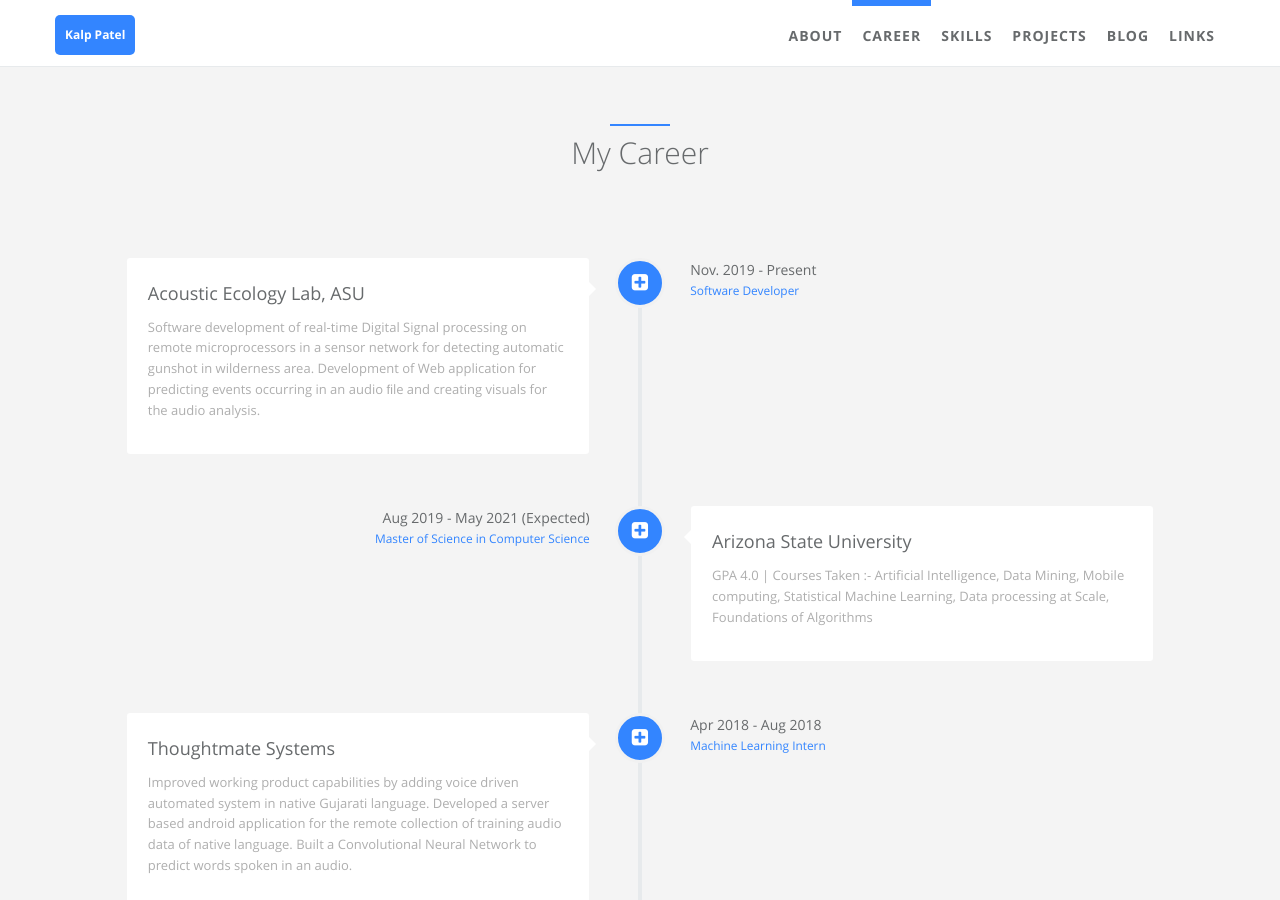
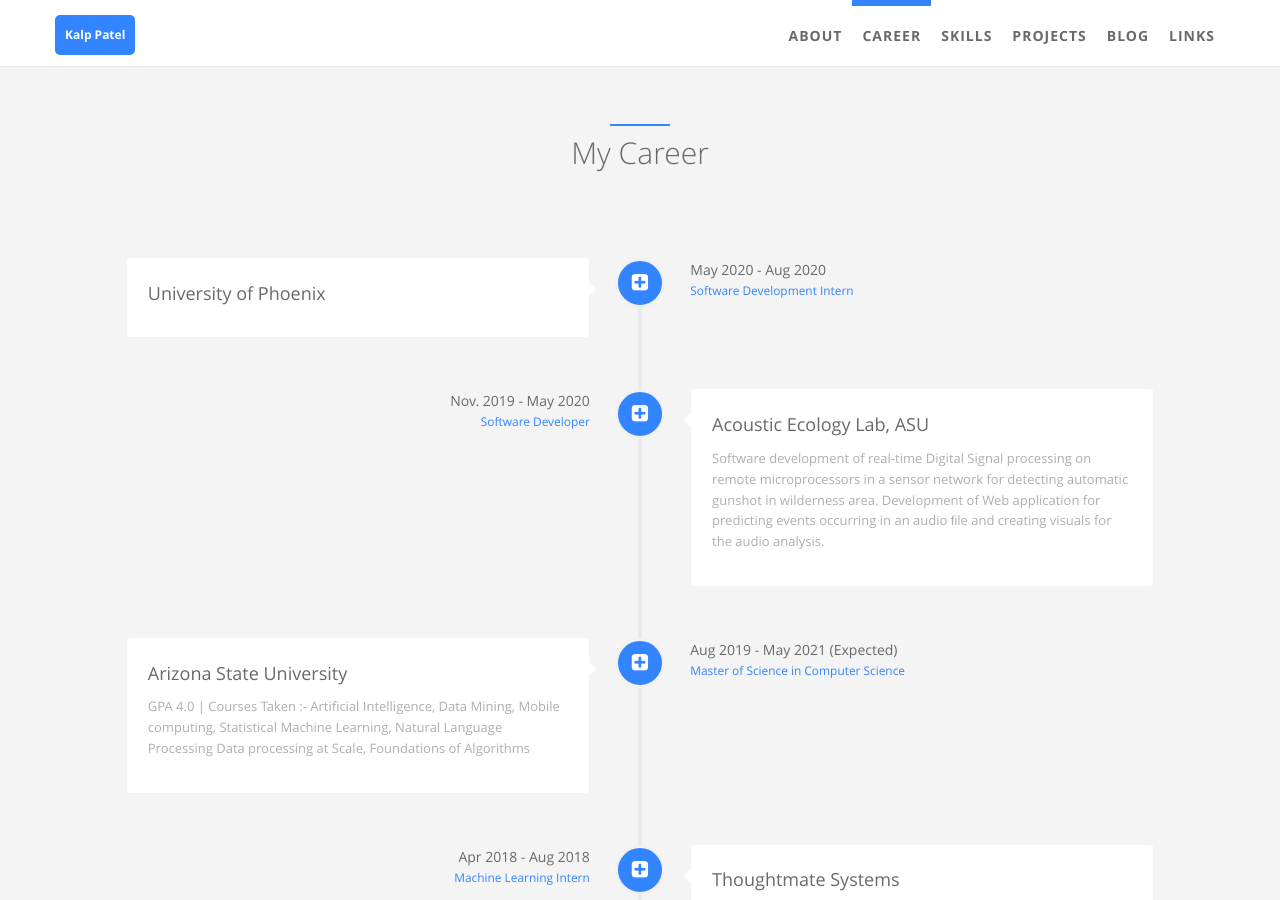
Before and after one commit to kalp121/kalp121.github.io, a Jekyll site: the page built from index.html, in a window 1280 px wide and 900 px high, scrolled down 818 px. Built offline with Jekyll 4.4.1, drawn with Linux system fonts in a browser that asks for light colours.

Commit message:
Update careers.yml

```diff
--- a/_data/index/careers.yml
+++ b/_data/index/careers.yml
@@ -1,5 +1,17 @@
 # careers section data
 # if you don't have language feature(language.yml is empty), ignore "i18n" items
+
+
+- name:
+    detail: University of Phoenix
+  desc:
+    detail:
+  date:
+    detail: May 2020 - Aug 2020
+  job:
+    detail: Software Development Intern
+  icon: fa-plus-square
+
 - name:
     detail: Acoustic Ecology Lab, ASU
   desc:
@@ -8,7 +20,7 @@
         gunshot in wilderness area.
         Development of Web application for predicting events occurring in an audio ﬁle and creating visuals for the audio analysis.
   date:
-    detail: Nov. 2019 - Present
+    detail: Nov. 2019 - May 2020
   job:
     detail: Software Developer
   icon: fa-plus-square
@@ -17,7 +29,7 @@
     detail: Arizona State University
   desc:
     detail: >
-        GPA 4.0 | Courses Taken :- Artificial Intelligence, Data Mining, Mobile computing, Statistical Machine Learning,
+        GPA 4.0 | Courses Taken :- Artificial Intelligence, Data Mining, Mobile computing, Statistical Machine Learning, Natural Language Processing
         Data processing at Scale, Foundations of Algorithms
   date:
     detail: Aug 2019 - May 2021 (Expected)
```
